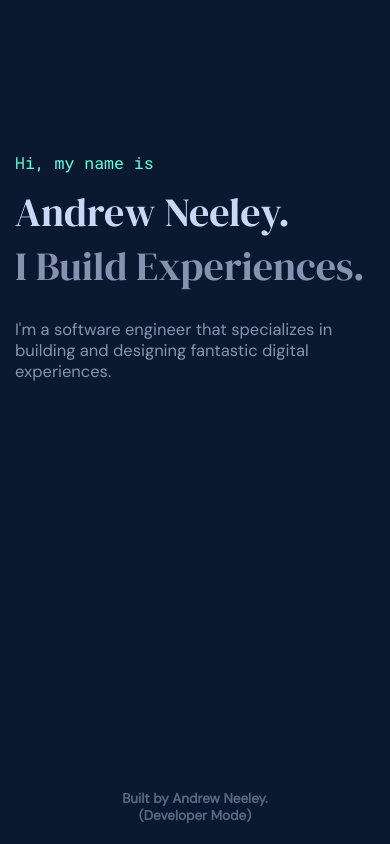
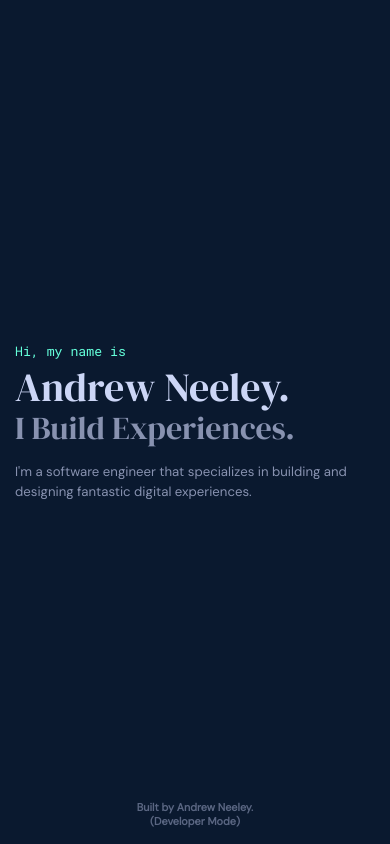
Before and after one commit to aneeley100/portfolio, a React (Create React App) app: page / in a window 390 px wide. Built offline with nearby package versions, Linux system fonts and the light colour scheme.

Commit message:
sizing n shit

```diff
--- a/src/App.css
+++ b/src/App.css
@@ -9,18 +9,40 @@
 }
 
 .CenterContent {
-  max-width: 1000px;
+  max-width: 1600px;
+  width: 100%;
   height: 100vh;
-  padding-top: 15rem;
   margin-left: 15px;
   margin-right: 15px;
   animation: 1s ease 0s 1 loadIn;
+  padding: 0 150px;
 }
 
-@media only screen and (max-width: 600px) {
+@media only screen and (max-width: 1080px) {
   .CenterContent {
-    padding-top: 18vh;
+    padding: 0 100px;
   }
+}
+
+@media only screen and (max-width: 768px) {
+  .CenterContent {
+    padding: 0 50px;
+  }
+}
+
+@media only screen and (max-width: 500px) {
+  .CenterContent {
+    padding: 0 15px;
+  }
+}
+
+
+.Hero {
+  display: flex;
+  flex-direction: column;
+  justify-content: center;
+  height: 100vh;
+  max-width: 1000px;
 }
 
 .TypeAnimation {
--- a/src/App.js
+++ b/src/App.js
@@ -17,15 +17,16 @@ function App() {
         justifyContent="center"
         height="100vh">
         <div className="CenterContent">
-          <Stack spacing="min(3vw, 30px)">
-            <Typography variant="h6">Hi, my name is</Typography>
-            <div>
-              <Typography variant='h2' color="secondary.light" fontSize="clamp(40px, 10vw, 80px)">Andrew Neeley.</Typography>
-              <TitleTyper enabled={production}/>
-            </div>
-            <Typography sx={{ pt: '1rem' }} variant='body2' color="secondary">I'm a software engineer that specializes in building and designing fantastic digital experiences.</Typography>
-          </Stack>
-
+          <div className="Hero">
+            <Stack spacing="min(1vw, 30px)">
+              <Typography variant="h6">Hi, my name is</Typography>
+              <div>
+                <Typography variant='h2' color="secondary.light" fontSize="clamp(40px, 10vw, 80px)">Andrew Neeley.</Typography>
+                <TitleTyper enabled={production} />
+              </div>
+              <Typography sx={{ pt: '1rem', maxWidth: "540px" }} variant='body2' color="secondary">I'm a software engineer that specializes in building and designing fantastic digital experiences.</Typography>
+            </Stack>
+          </div>
           <CustomFooter />
         </div>
       </Box>
--- a/src/CustomComponents.js
+++ b/src/CustomComponents.js
@@ -20,7 +20,7 @@ function TitleTyper(props) {
     const enabled = props.enabled;
     if (!enabled) {
         return (
-            <Typography sx={{ width: 'clamp(5px, 90vw, 725px)' }} variant='h2' color="secondary" fontSize="clamp(40px, 8vw, 80px)">I Build Experiences.</Typography>
+            <Typography sx={{ width: 'clamp(5px, 90vw, 725px)' }} variant='h2' color="secondary" fontSize="clamp(32px, 8vw, 80px)">I Build Experiences.</Typography>
         );
     } else {
         return (
--- a/src/DarkTheme.js
+++ b/src/DarkTheme.js
@@ -29,6 +29,7 @@ DarkTheme.typography = {
         fontFamily: 'DM Serif Display',
         fontSize: '4.4rem',
         fontWeight: '400',
+        lineHeight: '1.15',
     },
     h6: {
         fontFamily: 'Roboto Mono',
@@ -39,6 +40,7 @@ DarkTheme.typography = {
     body2: {
         fontSize: '1.1rem',
         fontFamily: 'DM Sans',
+        lineHeight: '1.5',
     },
     caption: {
         fontSize: '0.9rem',
--- a/src/index.css
+++ b/src/index.css
@@ -6,6 +6,12 @@ body {
   padding: 0;
   margin: 0;
   font-size: 15px;
+}
+
+@media only screen and (max-width: 500px) {
+  html, body {
+    font-size: 12px;
+  }
 }
 
 @keyframes loadIn {
```
